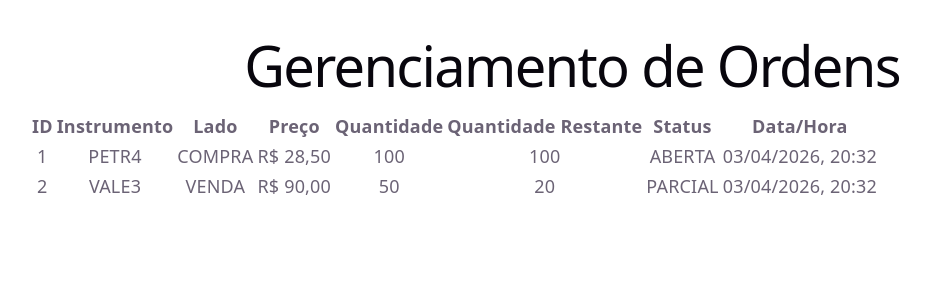
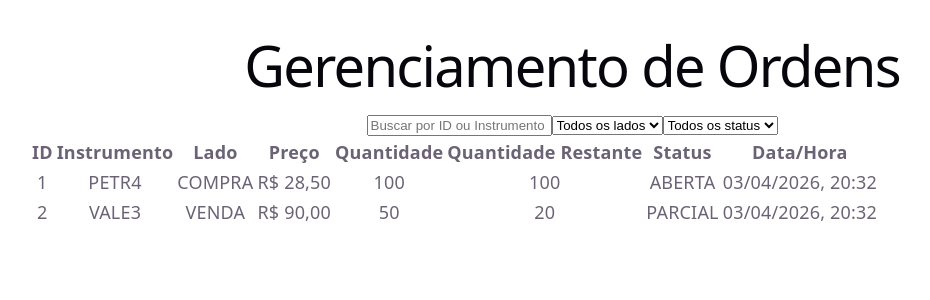
Before and after one commit to WashingtonLuiz81/coodesh-challenge, a React (Vite) app: page / in a window 1280 px wide. Shown: the top 300 px of the page, without its empty margins (68-998 px from the left). Built offline with nearby package versions, Linux system fonts and the light colour scheme.

Commit message:
feat: implementa filtros de busca, lado e status na listagem das ordens

```diff
--- a/src/App.tsx
+++ b/src/App.tsx
@@ -1,12 +1,50 @@
-import { OrdersTable } from "@/components/OrdersTable/OrdersTable";
+import { useMemo, useState } from "react";
+import { OrdersTable, OrdersFilters } from "@/components";
 import { ordersMock } from "@/data/orders";
+import type { OrderSideFilter, OrderStatusFilter } from "./types/order";
 
 export default function App() {
+  const [search, setSearch] = useState("");
+  const [sideFilter, setSideFilter] = useState<OrderSideFilter>('TODOS');
+  const [statusFilter, setStatusFilter] = useState<OrderStatusFilter>('TODOS');
+
+  const filteredOrders = useMemo(() => {
+		let result = [...ordersMock];
+
+		const normalizedSearch = search.trim().toLocaleLowerCase();
+
+		if(normalizedSearch) {
+			result = result.filter((order) => {
+				return (
+					order.id.toLocaleLowerCase().includes(normalizedSearch) || order.instrument.toLocaleLowerCase().includes(normalizedSearch)
+				);
+			});
+		}
+
+		if (sideFilter !== "TODOS") {
+      result = result.filter((order) => order.side === sideFilter);
+    }
+
+    if (statusFilter !== "TODOS") {
+      result = result.filter((order) => order.status === statusFilter);
+    }
+
+    return result;
+	}, [search, sideFilter, statusFilter]);
+
   return (
     <div style={{ padding: 20}}>
       <h1>Gerenciamento de Ordens</h1>
 
-      <OrdersTable orders={ordersMock} />
+			<OrdersFilters
+        search={search}
+        sideFilter={sideFilter}
+        statusFilter={statusFilter}
+        onSearchChange={setSearch}
+        onSideFilterChange={setSideFilter}
+        onStatusFilterChange={setStatusFilter}
+      />
+      <OrdersTable orders={filteredOrders} />
     </div>
   )
 }
--- /dev/null
+++ b/src/components/OrdersFilters/OrdersFilters.tsx
@@ -0,0 +1,50 @@
+import type { OrderSideFilter, OrderStatusFilter } from "@/types/order";
+
+type OrdersFilterProps = {
+    search: string;
+    sideFilter: OrderSideFilter;
+    statusFilter: OrderStatusFilter;
+    onSearchChange: (value: string) => void;
+    onSideFilterChange: (value: OrderSideFilter) => void;
+    onStatusFilterChange: (value: OrderStatusFilter) => void;
+};
+
+export function OrdersFilters({
+	search,
+  sideFilter,
+  statusFilter,
+  onSearchChange,
+  onSideFilterChange,
+  onStatusFilterChange,
+}: OrdersFilterProps){
+	return (
+		<div>
+			<input
+				type="text"
+				placeholder="Buscar por ID ou Instrumento"
+				value={search}
+				onChange={(e) => onSearchChange(e.target.value)}
+			/>
+
+			<select
+				value={sideFilter}
+				onChange={(e) => onSideFilterChange(e.target.value as OrderSideFilter)}
+			>
+				<option value="TODOS">Todos os lados</option>
+				<option value="COMPRA">Compra</option>
+				<option value="VENDA">Venda</option>
+			</select>
+
+			<select
+				value={statusFilter}
+				onChange={(e) => onStatusFilterChange(e.target.value as OrderStatusFilter)}
+			>
+				<option value="TODOS">Todos os status</option>
+        <option value="ABERTA">Aberta</option>
+        <option value="PARCIAL">Parcial</option>
+        <option value="EXECUTADA">Executada</option>
+        <option value="CANCELADA">Cancelada</option>
+			</select>
+		</div>
+	)
+}
--- a/src/components/OrdersTable/OrdersTable.tsx
+++ b/src/components/OrdersTable/OrdersTable.tsx
@@ -21,7 +21,14 @@ export function OrdersTable({orders}: OrdersTableProps) {
         </tr>
       </thead>
       <tbody>
-          {orders.map((order) => (
+        {orders.length === 0 ? (
+          <tr>
+            <td colSpan={8} style={{ textAlign: "center", padding: 20 }}>
+              Nenhuma ordem encontrada para os filtros aplicados.
+            </td>
+          </tr>
+        ) : (
+          orders.map((order) => (
             <tr key={order.id}>
               <td>{order.id}</td>
               <td>{order.instrument}</td>
@@ -32,7 +39,8 @@ export function OrdersTable({orders}: OrdersTableProps) {
               <td>{order.status}</td>
               <td>{formatDateTime(order.createdAt)}</td>
             </tr>
-          ))}
+          ))
+        )}
       </tbody>
     </table>
   )
--- a/src/components/index.ts
+++ b/src/components/index.ts
@@ -1 +1,2 @@
 export * from "./OrdersTable/OrdersTable"
+export * from "./OrdersFilters/OrdersFilters"
--- a/src/types/order.ts
+++ b/src/types/order.ts
@@ -1,5 +1,8 @@
 export type OrderSide = "COMPRA" | "VENDA";
 export type OrderStatus = "ABERTA" | "PARCIAL" | "EXECUTADA" | "CANCELADA";
+
+export type OrderStatusFilter = "TODOS" | OrderStatus;
+export type OrderSideFilter = "TODOS" | OrderSide;
 
 export type Order = {
     id: string;
```
Also changed, not shown: src/components/OrdersFilters/OrdersFilters.module.css (added). Lines whose indentation alone changed are shown as unchanged.
